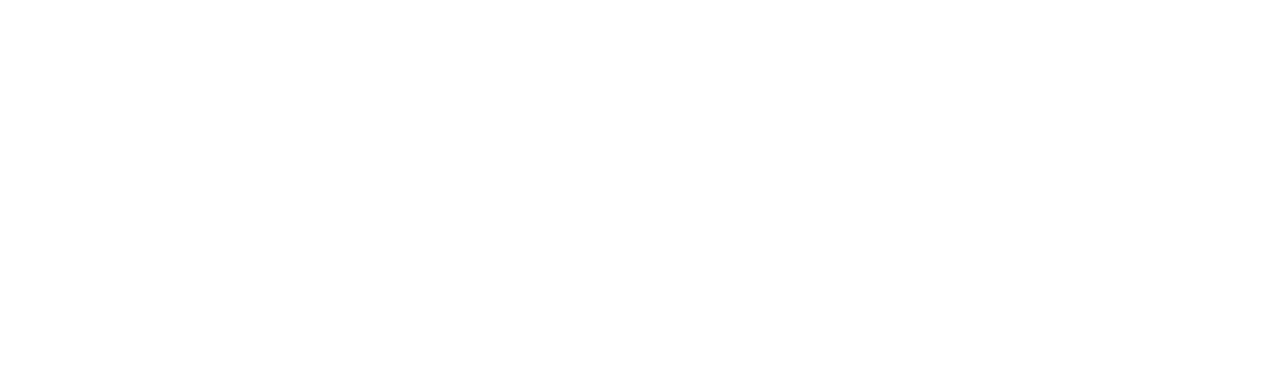
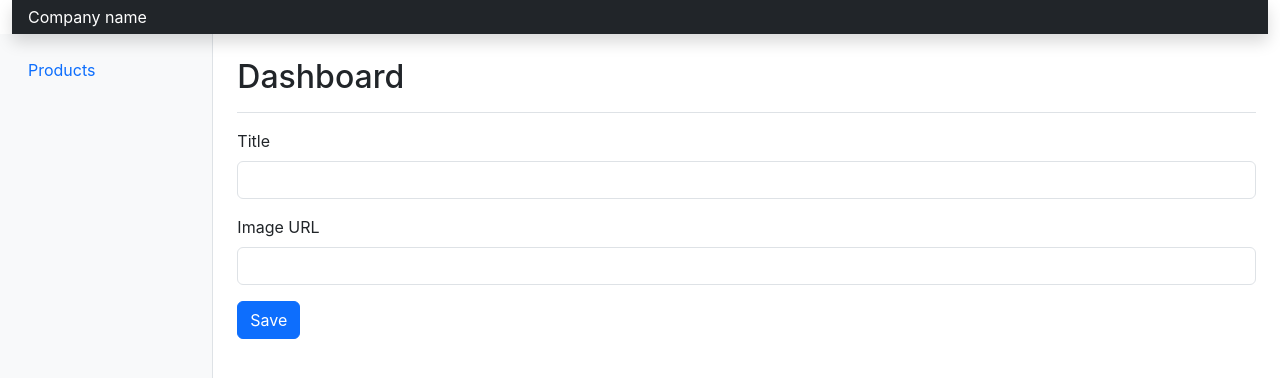
Before and after one commit to NourhanSaeed707/Product-Microservices-NestJS, a React (Create React App) app in the folder frontend/react-crud/: page /admin/product/create in a window 1280 px wide. Before the commit this address had no page. Shown: the top 378 px of the page. Built offline with nearby package versions, Linux system fonts and the light colour scheme.

Commit message:
add Create Product component

```diff
--- a/frontend/react-crud/src/App.tsx
+++ b/frontend/react-crud/src/App.tsx
@@ -2,12 +2,14 @@
 import Products from './admin/Products';
 import { Route, Routes } from 'react-router-dom';
 import Main from './main/Main';
+import ProductCreate from './admin/components/ProductCreate';
 
 function App() {
   return (
     <Routes>
       <Route path="/" element={<Main />} />
       <Route path="/admin/product" element={<Products />} />
+      <Route path="/admin/product/create" element={<ProductCreate />} />
       <Route
         path="/admin/products"
         element={<Products />}
--- a/frontend/react-crud/src/admin/Products.tsx
+++ b/frontend/react-crud/src/admin/Products.tsx
@@ -1,6 +1,7 @@
 import React, { useEffect, useState } from 'react';
 import Wrapper from './Wrapper';
 import { Product } from '../interfaces/product';
+import { Link } from 'react-router-dom';
 
 const Products = () => {
     const [products, setProducts] = useState<Product[]>([]);
@@ -9,22 +10,31 @@
             async () => {
                 const response = await fetch('http://localhost:8000/api/products');
                 const data = await response.json();
-                console.log("data:" ,data);
+                console.log("data:", data);
                 setProducts(data);
             }
         )();
     }, []);
 
     const deleteProduct = async (id: number) => {
-        await fetch(`http://localhost:8000/api/products/${id}`, {
-            method: 'DELETE'
-        });
-        // Remove the deleted product from the state
-        setProducts(products.filter(product => product.id !== id));
+        if (window.confirm("Are you sure you want to delete this product ? ")) {
+            await fetch(`http://localhost:8000/api/products/${id}`, {
+                method: 'DELETE'
+            });
+            // Remove the deleted product from the state
+            setProducts(products.filter(product => product.id !== id));
+        }
     };
 
     return (
         <Wrapper>
+            <div className="pt-3 pb-2 mb-3 border-bottom">
+                <div>
+                    <Link to="/admin/product/create" className="btn btn-sm btn-outline-primary">
+                        Create Product
+                    </Link >
+                </div>
+            </div>
             <div>
                 <h2>Section title</h2>
                 <div className="table-responsive small">
@@ -46,7 +56,7 @@
                                             <th scope="row">{product.id}</th>
                                             <td>{product.title}</td>
                                             <td>
-                                                <img src={product.image} alt={product.title} height= "180"className="img-thumbnail" />
+                                                <img src={product.image} alt={product.title} height="180" className="img-thumbnail" />
                                             </td>
                                             <td>{product.likes}</td>
                                             <td>
--- /dev/null
+++ b/frontend/react-crud/src/admin/components/ProductCreate.tsx
@@ -0,0 +1,21 @@
+import React from 'react';
+import Wrapper from '../Wrapper';
+
+const ProductCreate = () => {
+    return (
+        <Wrapper>
+            <form>
+                <div className="mb-3">
+                    <label htmlFor="title" className="form-label">Title</label>
+                    <input type="text" className="form-control" id="title" />
+                </div>
+                <div className="mb-3">
+                    <label htmlFor="image" className="form-label">Image URL</label>
+                    <input type="text" className="form-control" id="image" />
+                </div>
+                <button type="submit" className="btn btn-primary">Save</button>
+            </form>
+        </Wrapper>
+    );
+}
+export default ProductCreate;
```
